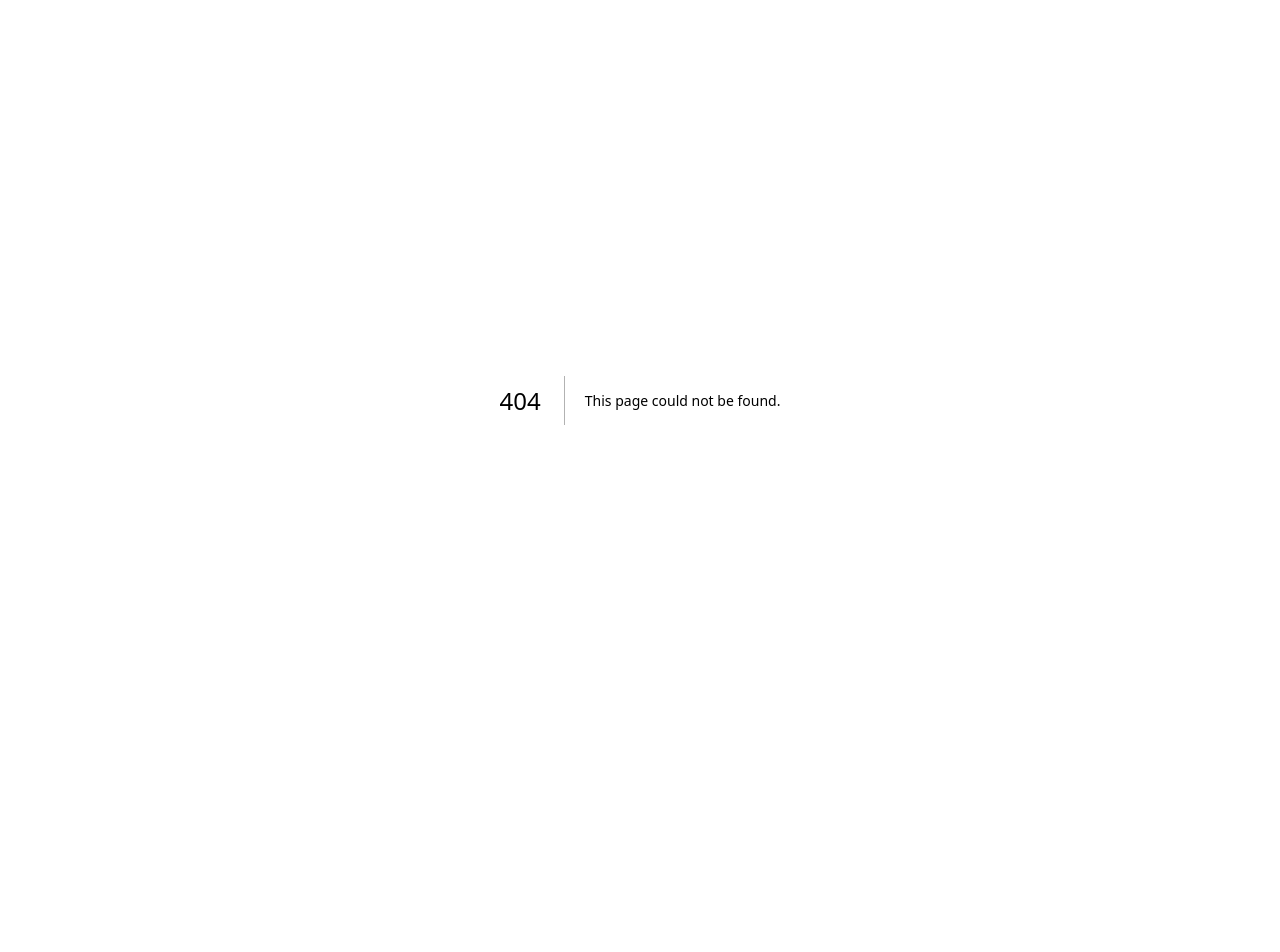
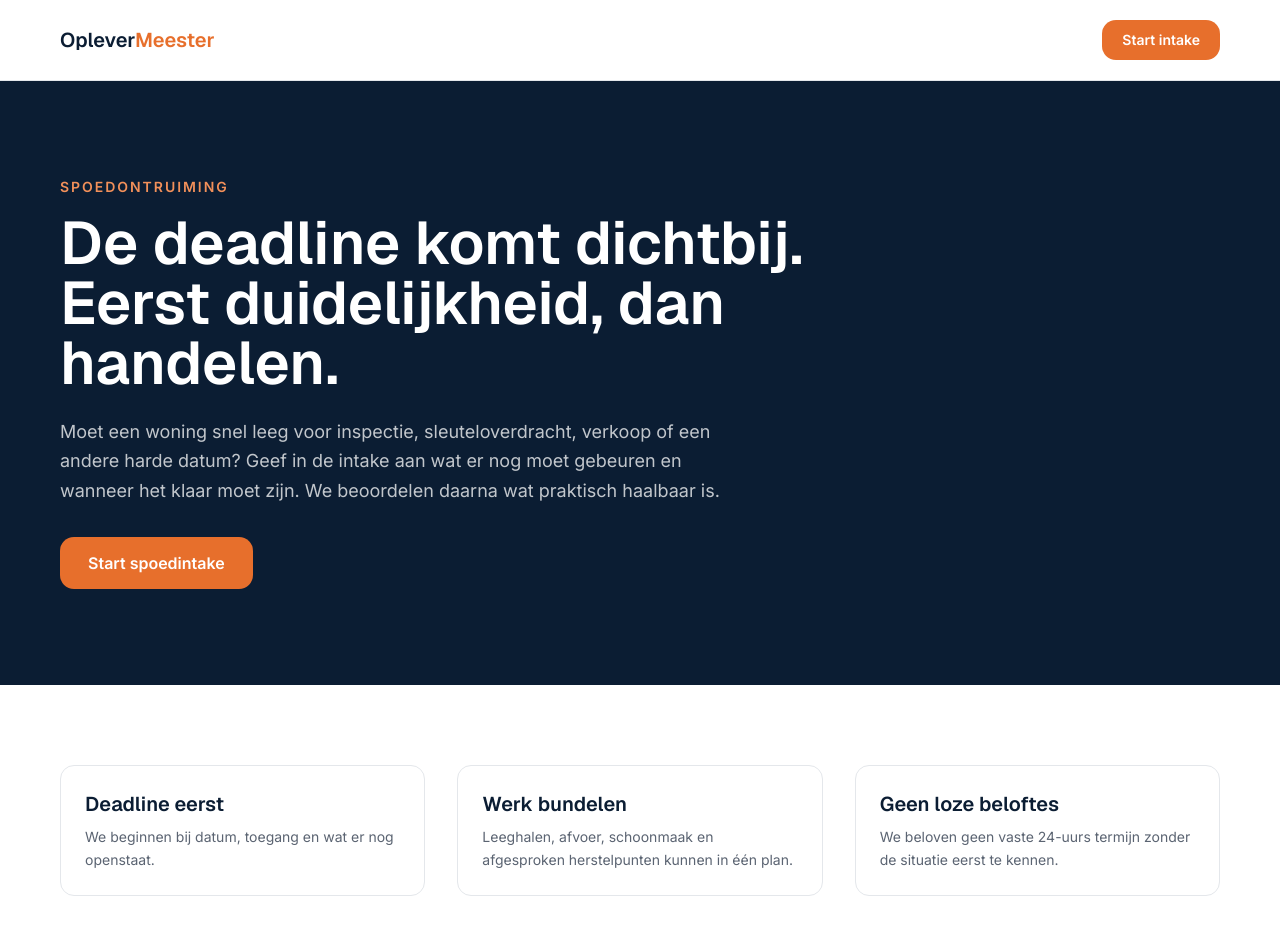
Before and after one commit to sandvlietbv/OpleverMeester, a Next.js app: page /spoedontruiming in a window 1280 px wide. Before the commit this address had no page. Shown: the top 952 px of the page. Before the commit the page ends 800 px from the top, so only its background shows below. Built offline with nearby package versions, Linux system fonts and the light colour scheme.

Commit message:
Add spoedontruiming landing page

```diff
--- /dev/null
+++ b/app/spoedontruiming/page.tsx
@@ -0,0 +1,24 @@
+import type { Metadata } from "next";
+import Link from "next/link";
+import Contact from "@/components/Contact";
+
+export const metadata: Metadata = {
+  title: "Spoedontruiming | Snel duidelijkheid over wat mogelijk is",
+  description: "Spoed met het leeghalen en opleveren van een woning? OpleverMeester beoordeelt snel wat nodig is en wat haalbaar is binnen uw deadline.",
+  alternates: { canonical: "/spoedontruiming" },
+};
+
+const JSON_LD = { "@context":"https://schema.org", "@type":"Service", name:"Spoedontruiming", serviceType:"Spoed woningontruiming en oplevering", provider:{"@type":"LocalBusiness",name:"OpleverMeester",url:"https://oplevermeester.nl"}, areaServed:[{"@type":"AdministrativeArea",name:"Groningen"},{"@type":"AdministrativeArea",name:"Friesland"},{"@type":"AdministrativeArea",name:"Drenthe"}], url:"https://oplevermeester.nl/spoedontruiming" };
+
+export default function Page() {
+  return <>
+    <script type="application/ld+json" dangerouslySetInnerHTML={{__html:JSON.stringify(JSON_LD)}} />
+    <header className="border-b border-surface-mid bg-white"><div className="container-om flex h-16 items-center justify-between md:h-20"><Link href="/" className="font-display text-lg font-semibold text-navy md:text-xl">Oplever<span className="text-orange">Meester</span></Link><a href="#intake" className="rounded-om bg-orange px-5 py-2.5 text-sm font-semibold text-white">Start intake</a></div></header>
+    <main>
+      <section className="bg-navy py-16 text-white md:py-24"><div className="container-om max-w-5xl"><p className="text-sm font-semibold uppercase tracking-[0.14em] text-orange-light">Spoedontruiming</p><h1 className="mt-4 max-w-4xl font-display text-4xl font-semibold leading-tight md:text-6xl">De deadline komt dichtbij. Eerst duidelijkheid, dan handelen.</h1><p className="mt-6 max-w-2xl text-lg leading-relaxed text-white/75">Moet een woning snel leeg voor inspectie, sleuteloverdracht, verkoop of een andere harde datum? Geef in de intake aan wat er nog moet gebeuren en wanneer het klaar moet zijn. We beoordelen daarna wat praktisch haalbaar is.</p><a href="#intake" className="mt-8 inline-block rounded-om bg-orange px-7 py-3.5 font-semibold text-white">Start spoedintake</a></div></section>
+      <section className="bg-white py-16 md:py-20"><div className="container-om grid gap-8 md:grid-cols-3">{[["Deadline eerst","We beginnen bij datum, toegang en wat er nog openstaat."],["Werk bundelen","Leeghalen, afvoer, schoonmaak en afgesproken herstelpunten kunnen in één plan."],["Geen loze beloftes","We beloven geen vaste 24-uurs termijn zonder de situatie eerst te kennen."]].map(([t,b])=><div key={t} className="rounded-om border border-surface-mid p-6"><h2 className="font-display text-xl font-semibold text-navy">{t}</h2><p className="mt-2 text-sm leading-relaxed text-muted">{b}</p></div>)}</div></section>
+      <section className="bg-surface-light py-16 md:py-20"><div className="container-om max-w-4xl"><p className="text-sm font-semibold text-orange">Wat helpt bij spoed</p><h2 className="mt-2 font-display text-3xl font-semibold text-navy">Stuur meteen de belangrijkste informatie mee.</h2><p className="mt-4 leading-relaxed text-muted">Adres, omvang van de woning, gewenste einddatum, bereikbaarheid, foto’s of inspectiepunten en wat absoluut behouden moet blijven geven snel een realistischer beeld van de opdracht. Zo gaat er minder tijd verloren aan heen-en-weer vragen.</p></div></section>
+      <Contact />
+    </main>
+  </>;
+}
```
